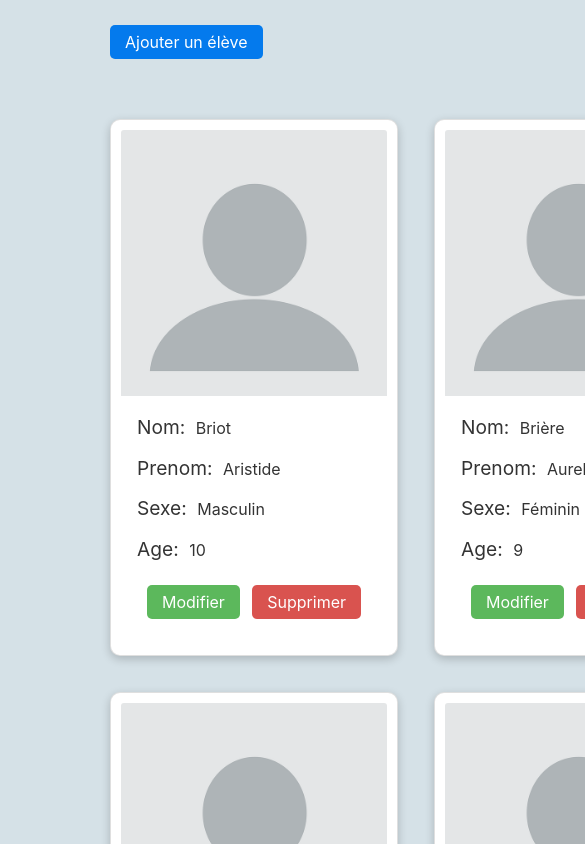
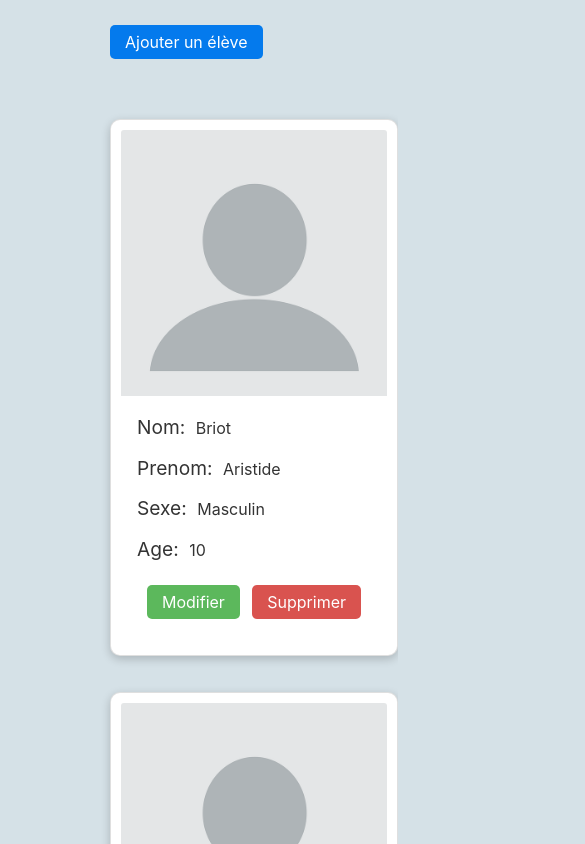
Before and after one commit to ttigori/lls, a React (Create React App) app: page / in a window 390 px wide. Shown: the top 844 px of the page, 585 px wide, since content can reach past the window. Built offline with nearby package versions, Linux system fonts and the light colour scheme.

Commit message:
add responsivité when displaying all students in classroom

```diff
--- a/src/assets/styles/classroom.css
+++ b/src/assets/styles/classroom.css
@@ -7,3 +7,16 @@
   grid-template-columns: repeat(3, 1fr);
   grid-gap: 1rem;
 }
+
+
+@media only screen and (max-width: 860px){
+  .students {
+    grid-template-columns: repeat(2, 1fr);
+  }
+}
+
+@media only screen and (max-width: 600px) {
+  .students {
+    grid-template-columns: 100%;
+  }
+}
```
